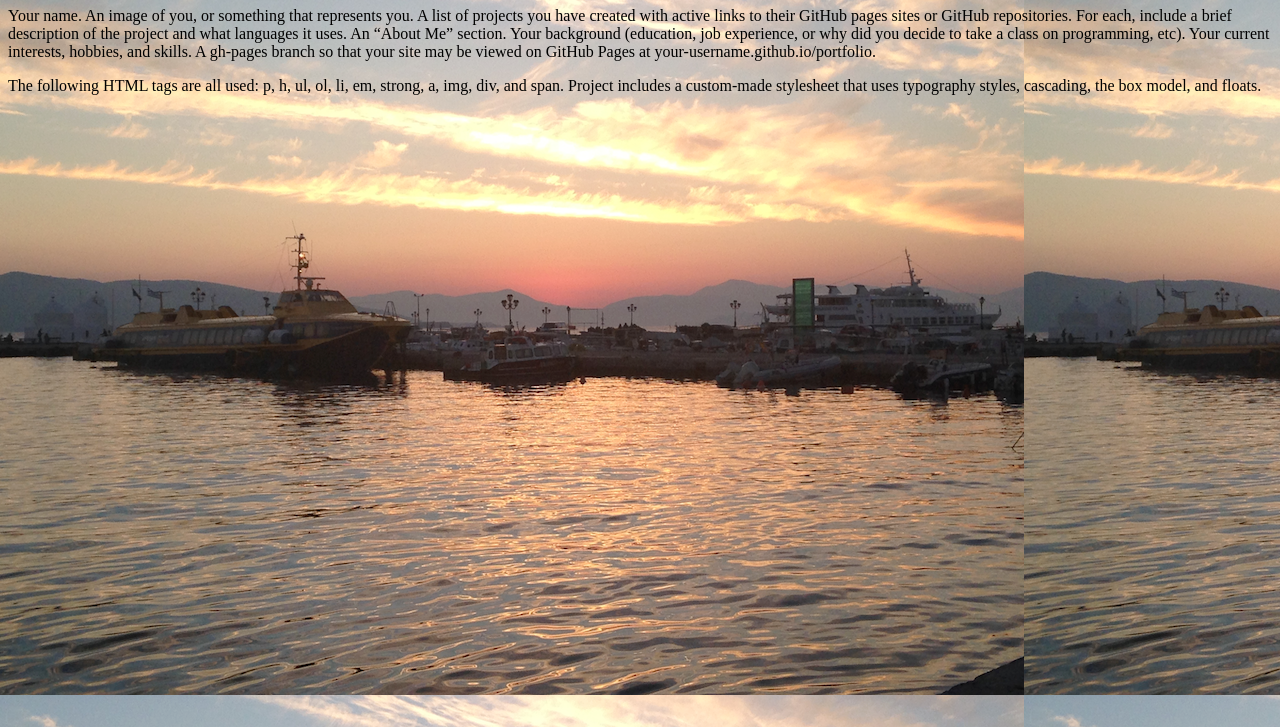
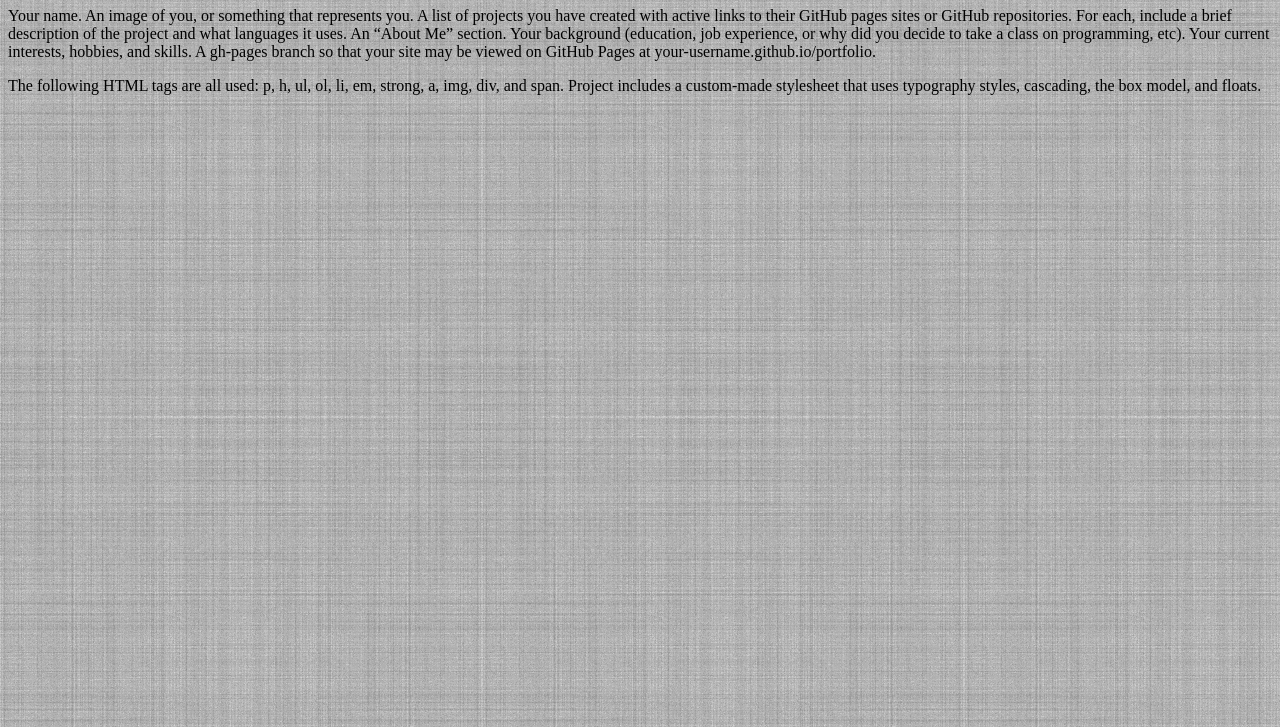
Before and after one commit to GBProductions/portfolio, a plain HTML site: page index.html in a window 1280 px wide. Shown: the part 73-800 px from the top of the page. Drawn offline with Linux system fonts and the light colour scheme.

Commit message:
Add images, change background.

```diff
--- a/css/styles.css
+++ b/css/styles.css
@@ -1,3 +1,3 @@
 body {
-    background-image: url('../img/Greece.png');
+    background-image: url('../img/black-linen.png');
 }
```
Also changed, not shown: img/black-linen.png (added), img/red-bg.png (added).
